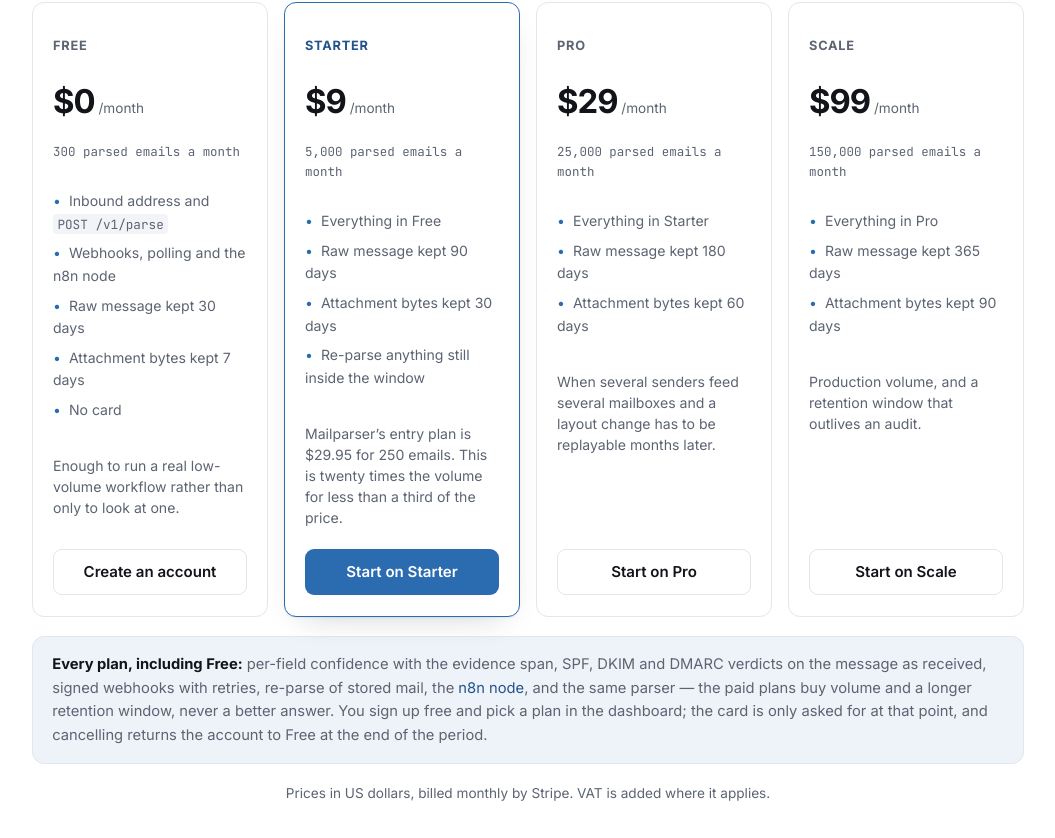
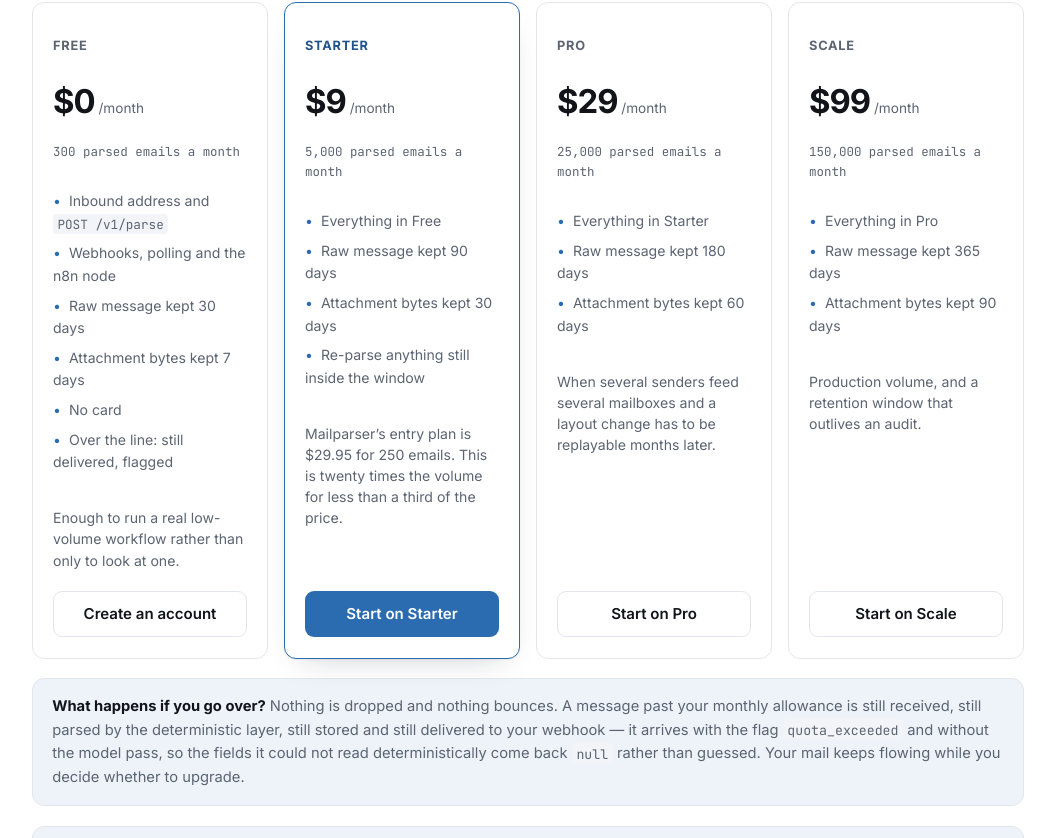
Before and after one commit to fstandhartinger/mailmint, a website: page packages/api/public/index.html in a window 1280 px wide. Shown: the part 11162-12000 px from the top of the page, without its empty margins (112-1167 px from the left). Drawn offline with Linux system fonts and the light colour scheme.

Commit message:
Sag auf der Preisseite, was ueber der Freigrenze passiert - es ist ein Verkaufsargument
Die Preis-Sektion nannte die Kontingente, aber nicht die Frage, die jeder stellt,
bevor er sich auf einen kostenlosen Tarif einlaesst: was passiert, wenn ich
drueber bin. Bei uns ist die Antwort gut, also sollte sie dastehen.

Aus dem Code belegt, nicht behauptet: messages.js zieht das Kontingent ab, setzt
bei Ueberschreitung nur llm=false, haengt das Flag quota_exceeded an und
protokolliert es selbst als 'message stored and delivered without an LLM pass'.
Die Nachricht wird also weiter empfangen, deterministisch geparst, gespeichert
und zugestellt - nichts wird verworfen, nichts prallt ab, und was die Regeln
nicht lesen konnten, kommt als null zurueck statt geraten.

Dazu eine Zeile in der Free-Karte.

```diff
--- a/packages/api/public/index.html
+++ b/packages/api/public/index.html
@@ -894,6 +894,7 @@ curl -X POST <span class="tok-n">$MAILMINT_URL</span>/v1/mailboxes/mbx_01JQ8Y…
           <li>Raw message kept 30 days</li>
           <li>Attachment bytes kept 7 days</li>
           <li>No card</li>
+          <li>Over the line: still delivered, flagged</li>
         </ul>
         <p class="plan-for">Enough to run a real low-volume workflow rather than only to look at one.</p>
         <a class="l-btn l-btn-ghost" href="/signup">Create an account</a>
@@ -940,6 +941,15 @@ curl -X POST <span class="tok-n">$MAILMINT_URL</span>/v1/mailboxes/mbx_01JQ8Y…
         <p class="plan-for">Production volume, and a retention window that outlives an audit.</p>
         <a class="l-btn l-btn-ghost" href="/signup">Start on Scale</a>
       </div>
+    </div>
+
+    <div class="plan-all" style="margin-bottom:1rem">
+      <b>What happens if you go over?</b> Nothing is dropped and nothing bounces. A message past
+      your monthly allowance is still received, still parsed by the deterministic layer, still
+      stored and still delivered to your webhook — it arrives with the flag
+      <code>quota_exceeded</code> and without the model pass, so the fields it could not read
+      deterministically come back <code>null</code> rather than guessed. Your mail keeps flowing
+      while you decide whether to upgrade.
     </div>
 
     <div class="plan-all">
```
